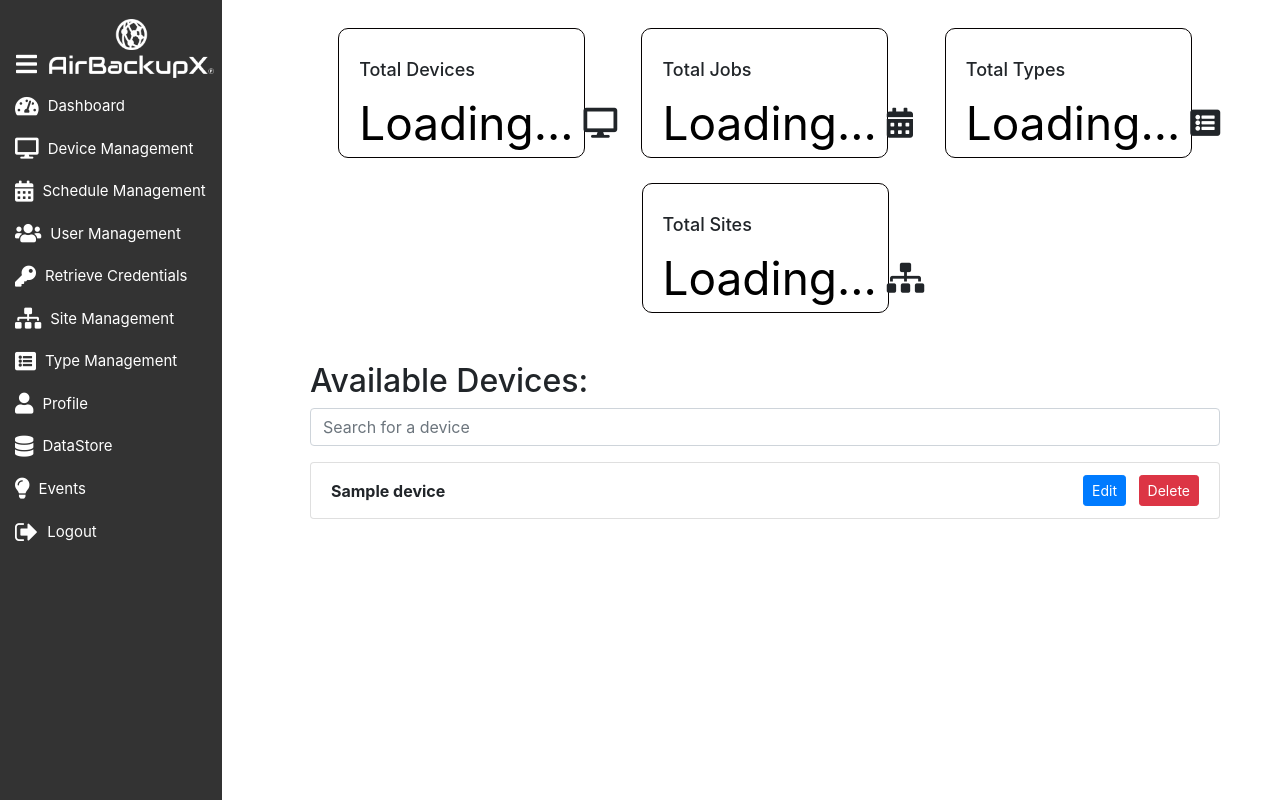
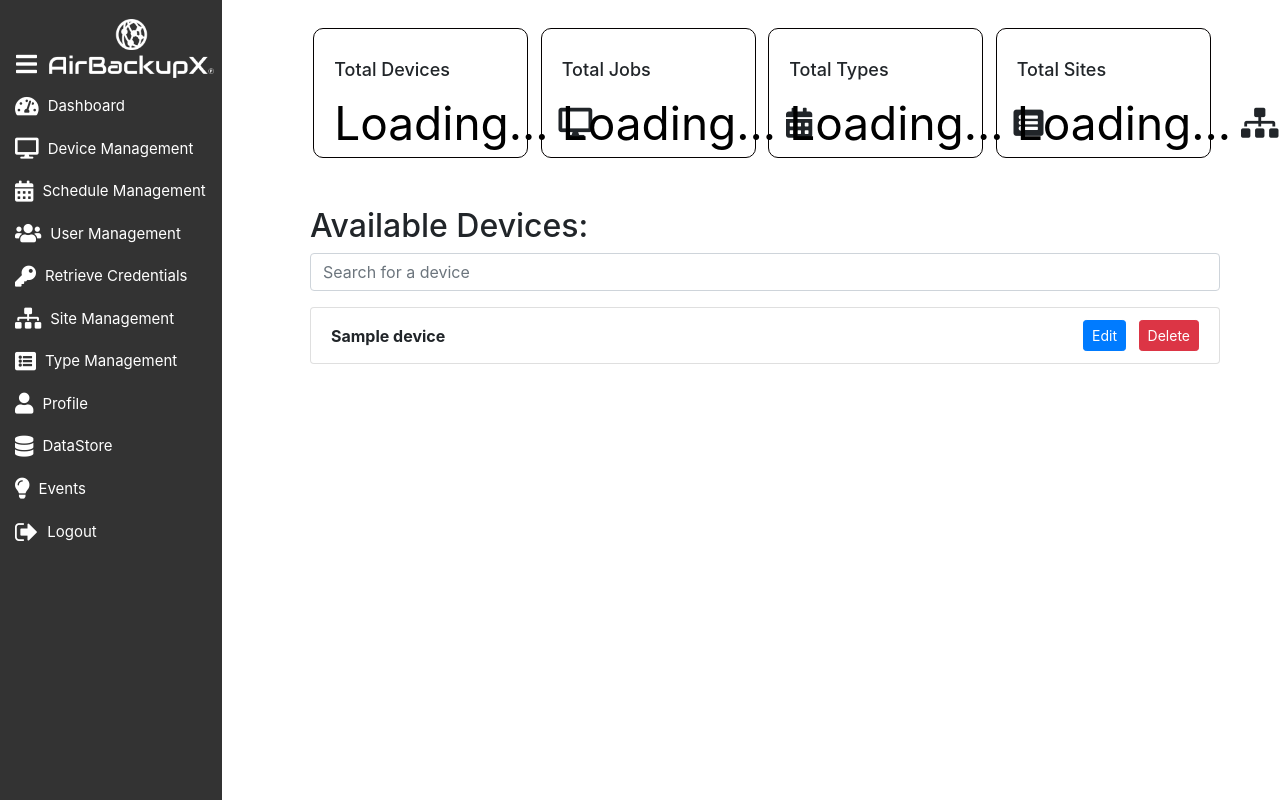
Before and after one commit to ramzcode/AirBackupX, a Flask app: template templates/dashboard.html in a window 1280 px wide. Run offline with Flask 3, Linux system fonts and the light colour scheme; the template is opened without the code that fills it: most values are stand-ins (such as "Sample title", 1, 10 or a date in 2020); some libraries are stand-ins or nearby versions.

Commit message:
WidgetAlignmentForSmallScreens

```diff
--- a/templates/dashboard.html
+++ b/templates/dashboard.html
@@ -158,8 +158,9 @@
 
         /* CSS for the widgets */
         .widget {
-            width: 247px;
-            height: 130px;
+	    width: 90%; /* Set width to 90% of the parent container */
+            max-width: 215px; /* Set maximum width to 300 pixels */
+	    height: 130px;
             border: 1px solid #050101;
             border-radius: 10px;
             padding: 10px;
@@ -169,6 +170,7 @@
             flex-direction: column;
             justify-content: space-around;
             margin-bottom: 25px;
+	    margin-right: 6px;
         }
 
         .widget:hover {
@@ -179,7 +181,7 @@
         .widget-container {
             display: flex; /* Use flexbox to display widgets side by side */
             justify-content: space-around;
-            flex-wrap: wrap
+            flex-wrap: nowrap
         }
 
         /* CSS for widget name */
--- a/webappLatest.py
+++ b/webappLatest.py
@@ -25,7 +25,7 @@ app.config['SESSION_PERMANENT'] = False  # Session will expire when the browser
 app.config['SESSION_USE_SIGNER'] = True  # Session data is signed for security
 app.config['SESSION_KEY_PREFIX'] = 'your_session_prefix'  # Replace with your own prefix
 app.secret_key = 'your_secret_key'  # Change this to a strong, random value
-app.config['SQLALCHEMY_DATABASE_URI'] = 'mysql://root:hack@127.0.0.1/passwords_db'  # Replace with your database URL
+app.config['SQLALCHEMY_DATABASE_URI'] = 'mysql+mysqlconnector://root:hack@127.0.0.1/passwords_db'  # Replace with your database URL
 db = SQLAlchemy(app)
 
 # Register the widgets blueprint
```
